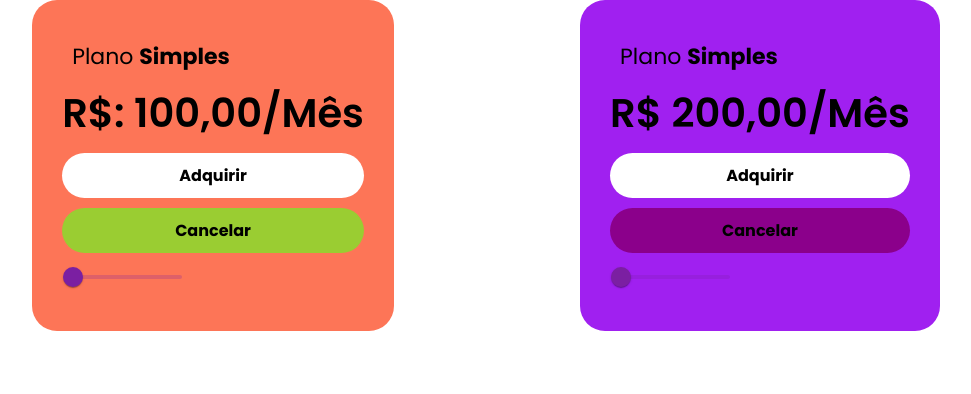
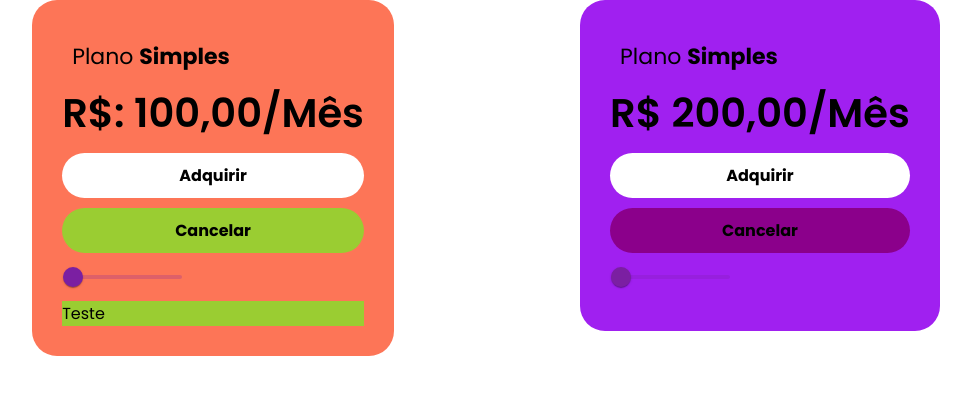
Before and after one commit to arthurvaz18/Angular-Components-e-Estiliza-es, an Angular app: page / in a window 1280 px wide. Shown: the top 394 px of the page, without its empty margins (154-1125 px from the left). Built offline with nearby package versions, Linux system fonts and the light colour scheme.

Commit message:
View encapsulation None

```diff
--- a/src/app/card-roxo/card-roxo.component.html
+++ b/src/app/card-roxo/card-roxo.component.html
@@ -7,4 +7,6 @@
     <mat-slider min="1" max="5" step="0.5" value="1.5">
         <input matSliderThumb>
       </mat-slider>
+
+
 </div>
--- a/src/app/card-roxo/card-roxo.component.scss
+++ b/src/app/card-roxo/card-roxo.component.scss
@@ -27,8 +27,3 @@
 :host ::ng-deep #segundo .card-cancel-button {
     background-color: rgb(15, 248, 209) !important;
 }
-/* Cor para o thumb (o botão do slider) */
-corBarra {
-    background-color: #FFFFFF !important; /* Branco */
-    border: 2px solid #BDBDBD; /* Cor da borda para visibilidade */
-  }
--- a/src/app/card/card.component.html
+++ b/src/app/card/card.component.html
@@ -8,5 +8,7 @@
         <input matSliderThumb>
       </mat-slider>
 
+      <div class="card-cancel-button">Teste</div>
+
 
 </div>
--- a/src/app/card/card.component.scss
+++ b/src/app/card/card.component.scss
@@ -24,3 +24,7 @@
 :host ::ng-deep mat-slider .mdc-slider__track--active_fill{
   border-color: white !important;
 }
+
+.card-cancel-button {
+    background-color: yellowgreen !important;
+}
--- a/src/app/card/card.component.ts
+++ b/src/app/card/card.component.ts
@@ -1,4 +1,4 @@
-import { Component, OnInit } from '@angular/core';
+import { Component, OnInit, ViewEncapsulation } from '@angular/core';
 
 interface IPlano {
   infos: IInfos;
@@ -12,7 +12,8 @@ interface IInfos {
 @Component({
   selector: 'app-card',
   templateUrl: './card.component.html',
-  styleUrls: ['./card.component.scss']
+  styleUrls: ['./card.component.scss'],
+  encapsulation: ViewEncapsulation.None,
 })
 export class CardComponent implements OnInit {
   //@ts-ignore
--- a/src/styles.scss
+++ b/src/styles.scss
@@ -2,5 +2,9 @@ $minhaCor: brown;
 
 @import "./style/global-overrides";
 
+.global{
+    background-color: rgb(116, 0, 120);
+}
+
 html, body { height: 100%; }
 body { margin: 0; font-family: Roboto, "Helvetica Neue", sans-serif; }
```
